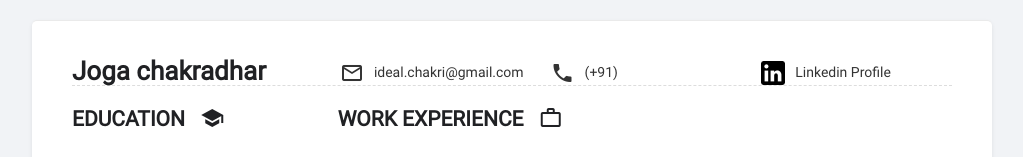
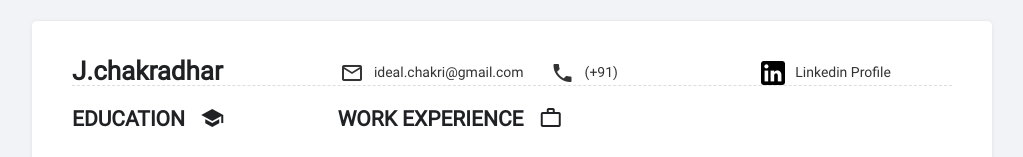
Before and after one commit to chakradhar-brs/goal-4, a plain HTML site: page index.html in a window 1280 px wide. Shown: the top 157 px of the page, without its empty margins (128-1151 px from the left). Drawn offline with Linux system fonts and the light colour scheme.

Commit message:
Update index.html

```diff
--- a/index.html
+++ b/index.html
@@ -22,7 +22,7 @@
 
 
   <!-- Tab Title Tag -->
-  <title>Joga Chakradhar, Resume- UI Designer</title>
+  <title>J.Chakradhar, Resume- UI Designer</title>
 
   <!-- Stylesheet -->
   <link type="text/css" href="assets/styles/css/style.css" rel="stylesheet">
@@ -35,7 +35,7 @@
 <body>
   <div id="wrapper">
     <header>
-      <h1>Joga chakradhar</h1>
+      <h1>J.chakradhar</h1>
       <p><a href="mailto:ideal.chakri@gmail.com"> <i class="material-icons">mail_outline</i>ideal.chakri@gmail.com </a></p>
       <p><a href="tel:(+91)"> <i class="material-icons">phone</i>(+91) </a> </p>
       <p><a href="https://www.linkedin.com/in/chakradhar-joga/" target="_blank"> <i class="material-icons"><img src="assets/images/linkedin-logo.png"></i>Linkedin Profile </a></p>
```
